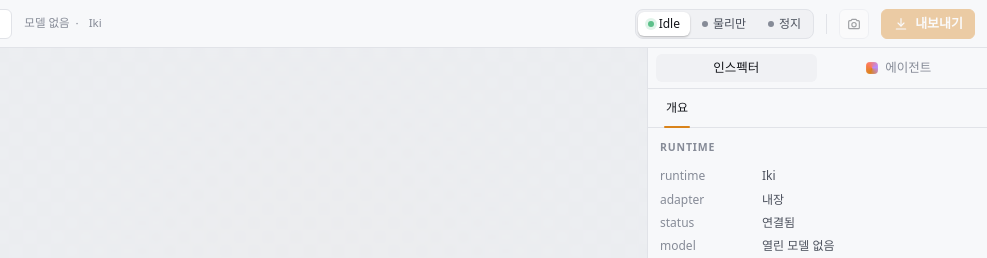
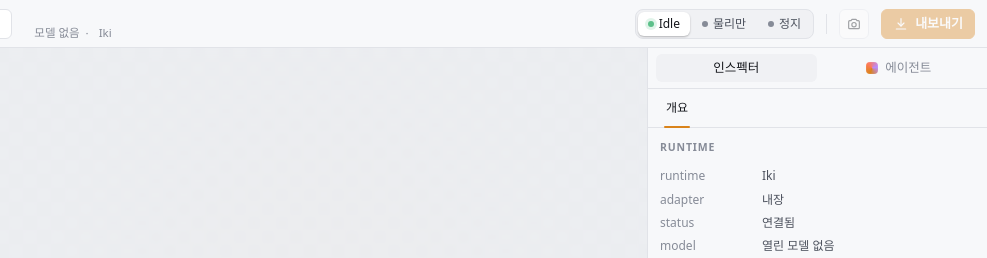
Before and after one commit to fracktal/NyaL2D, a website built with Vite: page app/index.html in a window 1280 px wide. Shown: the top 258 px of the page, 293-1280 px from the left. Built offline with nearby package versions, Linux system fonts and the light colour scheme; files whose address does not match are found by name; a web font is replaced by a local one; what @ikijs/engine, @ikijs/format would draw is missing.

Commit message:
Sit the model info lower and further from the buttons
Co-Authored-By: Claude Opus 5.5 (1M context) <noreply@anthropic.com>
Claude-Session: https://claude.ai/code/session_01GkNvGVo7aXF3SqjKg6pWQg

```diff
--- a/app/src/ui/style.css
+++ b/app/src/ui/style.css
@@ -612,3 +612,4 @@ svg.kind { width: 14px; height: 14px; color: var(--text-3); flex: none; }
 .doc .badge { height: auto; padding: 0; border: 0; border-radius: 0; background: none; font-size: inherit; font-weight: 400; color: var(--text-3); }
 .doc .badge::before { content: "·"; margin: 0 6px; color: var(--text-3); }
 .doc .badge.accent { color: var(--accent); background: none; }
+.doc { align-self: flex-end; margin-left: 10px; padding-bottom: 9px; line-height: 1; }
```
